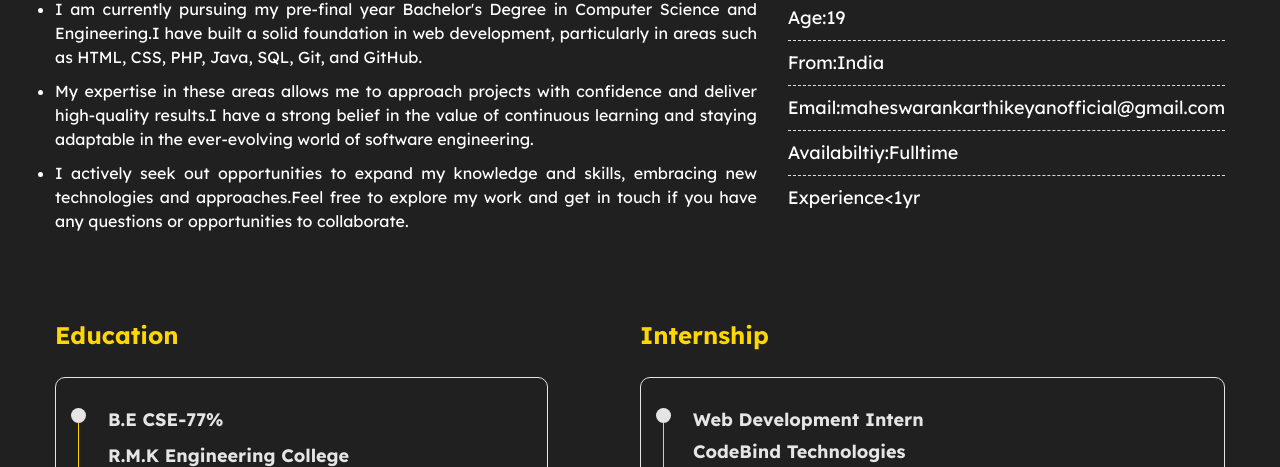
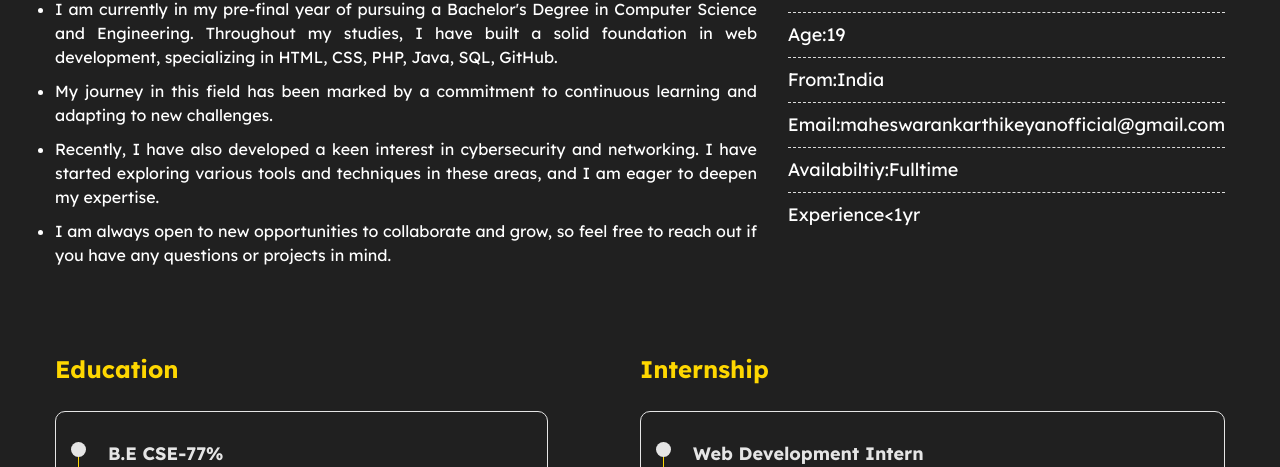
Before and after one commit to KMahe06/myportfolio, a plain HTML site: page index.html in a window 1280 px wide. Shown: the part 687-1154 px from the top of the page. Drawn offline with nearby package versions, Linux system fonts and the light colour scheme.

Commit message:
Update index.html

```diff
--- a/index.html
+++ b/index.html
@@ -72,9 +72,10 @@
                 <div class="about-content">
                     <h4>About Me</h4>
                     <ul>
-                      <li>I am currently pursuing my pre-final year Bachelor's Degree in Computer Science and Engineering.I have built a solid foundation in web development, particularly in areas such as HTML, CSS, PHP,  Java, SQL, Git, and GitHub.</li>
-                      <li> My expertise in these areas allows me to approach projects with confidence and deliver high-quality results.I have a strong belief in the value of continuous learning and staying adaptable in the ever-evolving world of software engineering.</li>
-                      <li> I actively seek out opportunities to expand my knowledge and skills, embracing new technologies and approaches.Feel free to explore my work and get in touch if you have any questions or opportunities to collaborate. </li>
+                      <li>I am currently in my pre-final year of pursuing a Bachelor's Degree in Computer Science and Engineering. Throughout my studies, I have built a solid foundation in web development, specializing in HTML, CSS, PHP, Java, SQL, GitHub.</li>
+                      <li>My journey in this field has been marked by a commitment to continuous learning and adapting to new challenges. </li>
+                      <li>Recently, I have also developed a keen interest in cybersecurity and networking. I have started exploring various tools and techniques in these areas, and I am eager to deepen my expertise.</li>
+                      <li>I am always open to new opportunities to collaborate and grow, so feel free to reach out if you have any questions or projects in mind. </li>
                     </ul>
                 </div>
 
```
